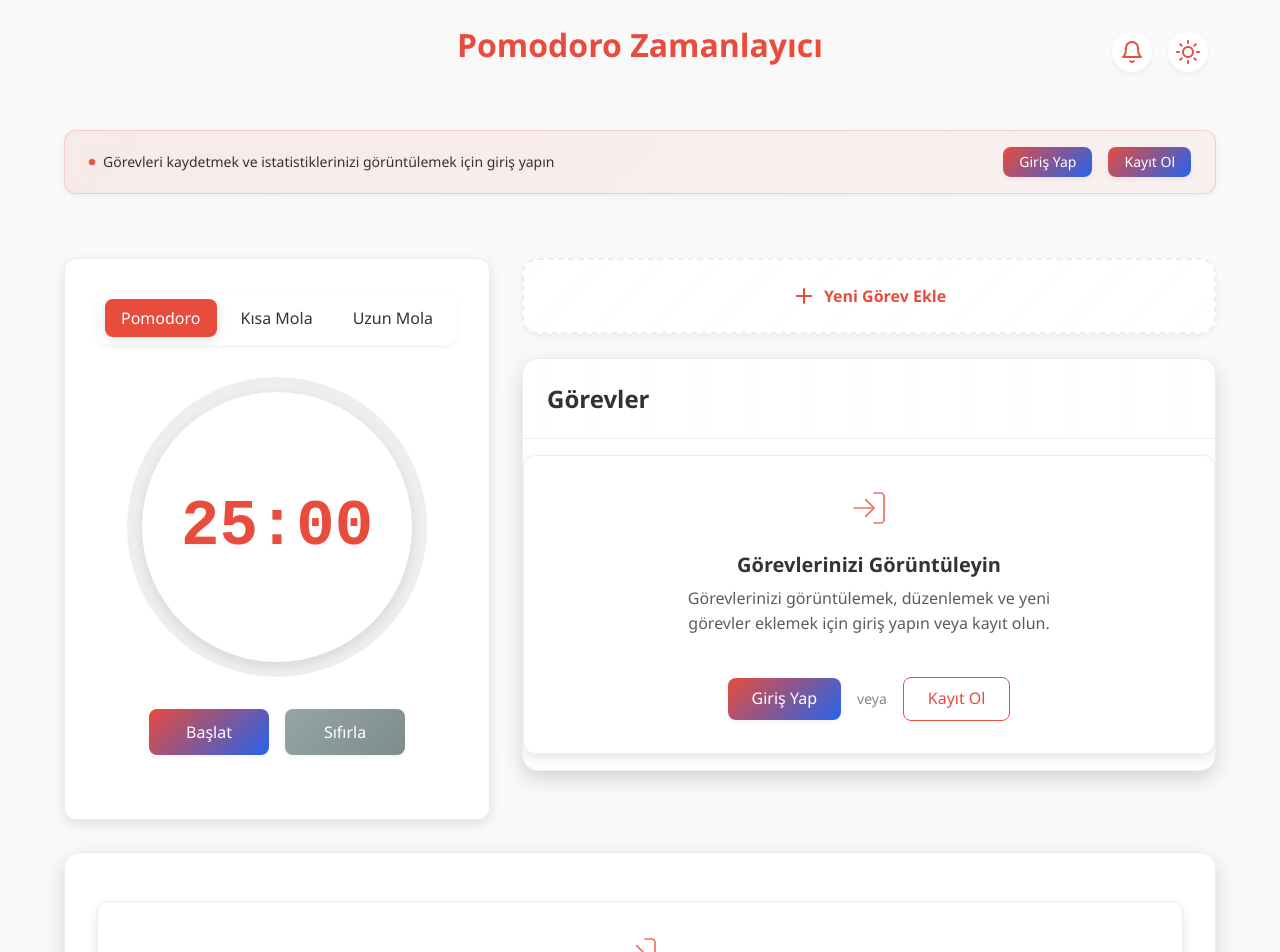
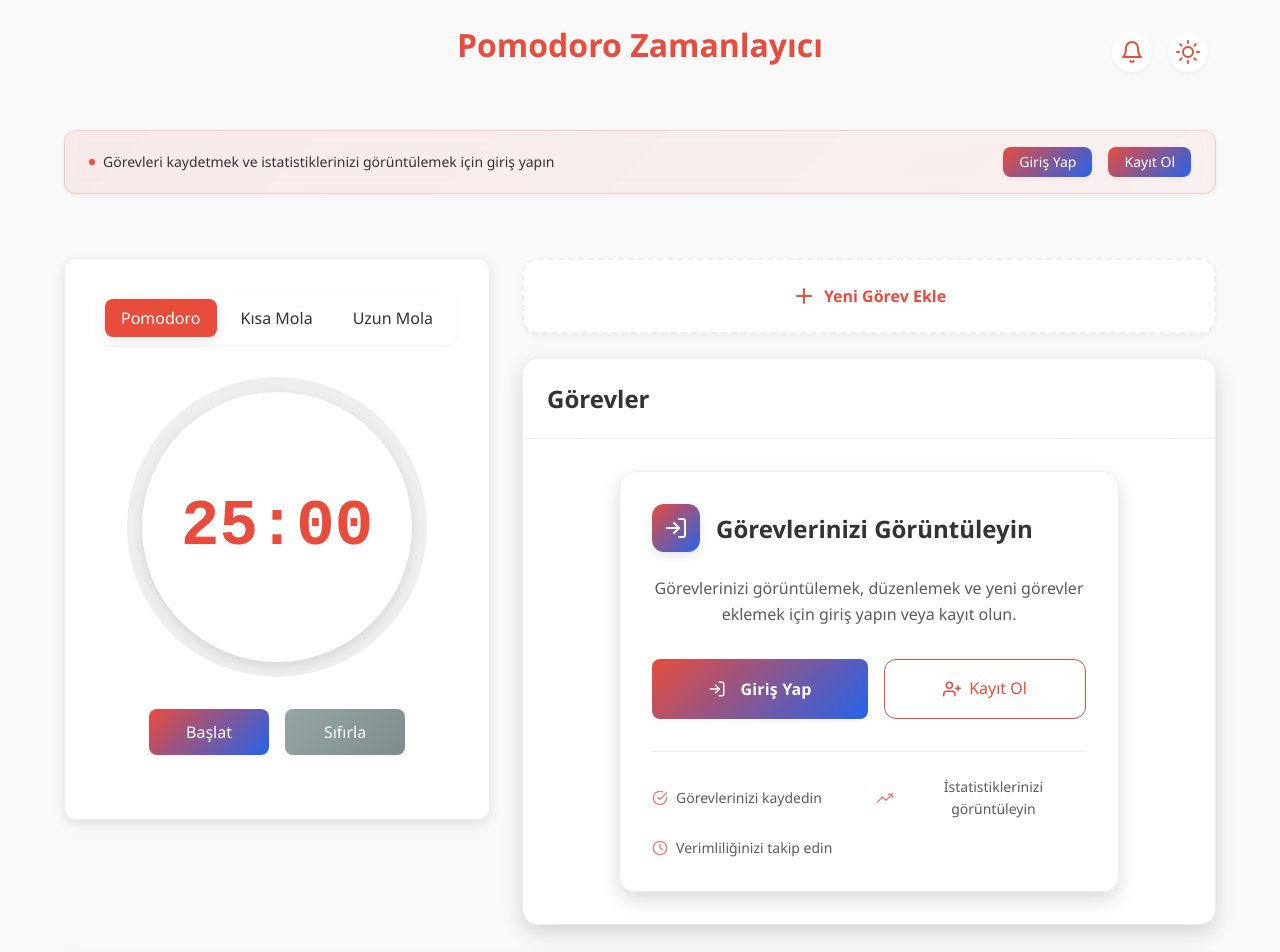
Before and after one commit to SoftwareHeart/pomodoro-client, a React (Create React App) app: page / in a window 1280 px wide. Shown: the top 952 px of the page. Built offline with nearby package versions, Linux system fonts and the light colour scheme.

Commit message:
bug düzenlemeleri

```diff
--- a/src/components/LoginPrompt.js
+++ b/src/components/LoginPrompt.js
@@ -5,21 +5,62 @@ import { Link } from 'react-router-dom';
 function LoginPrompt({ message, actionText }) {
     return (
         <div className="login-prompt-container">
-            <div className="login-prompt-icon">
-                <svg xmlns="http://www.w3.org/2000/svg" width="40" height="40" viewBox="0 0 24 24" fill="none" stroke="currentColor" strokeWidth="1" strokeLinecap="round" strokeLinejoin="round">
-                    <path d="M15 3h4a2 2 0 0 1 2 2v14a2 2 0 0 1-2 2h-4"></path>
-                    <polyline points="10 17 15 12 10 7"></polyline>
-                    <line x1="15" y1="12" x2="3" y2="12"></line>
-                </svg>
-            </div>
-            <h3 className="login-prompt-title">{message || 'Giriş Yapmanız Gerekiyor'}</h3>
-            <p className="login-prompt-text">
-                {actionText || 'Bu özelliği kullanmak için giriş yapmalı veya kayıt olmalısınız.'}
-            </p>
-            <div className="login-prompt-actions">
-                <Link to="/login" className="login-btn">Giriş Yap</Link>
-                <span className="login-prompt-separator">veya</span>
-                <Link to="/register" className="register-btn">Kayıt Ol</Link>
+            <div className="login-prompt-card">
+                <div className="login-prompt-card-header">
+                    <div className="login-prompt-card-icon">
+                        <svg xmlns="http://www.w3.org/2000/svg" width="24" height="24" viewBox="0 0 24 24" fill="none" stroke="currentColor" strokeWidth="2" strokeLinecap="round" strokeLinejoin="round">
+                            <path d="M15 3h4a2 2 0 0 1 2 2v14a2 2 0 0 1-2 2h-4"></path>
+                            <polyline points="10 17 15 12 10 7"></polyline>
+                            <line x1="15" y1="12" x2="3" y2="12"></line>
+                        </svg>
+                    </div>
+                    <h3 className="login-prompt-card-title">{message || 'Giriş Yapmanız Gerekiyor'}</h3>
+                </div>
+                <div className="login-prompt-card-content">
+                    <p>{actionText || 'Bu özelliği kullanmak için giriş yapmalı veya kayıt olmalısınız.'}</p>
+                </div>
+                <div className="login-prompt-card-actions">
+                    <Link to="/login" className="login-btn">
+                        <svg xmlns="http://www.w3.org/2000/svg" width="16" height="16" viewBox="0 0 24 24" fill="none" stroke="currentColor" strokeWidth="2" strokeLinecap="round" strokeLinejoin="round">
+                            <path d="M15 3h4a2 2 0 0 1 2 2v14a2 2 0 0 1-2 2h-4"></path>
+                            <polyline points="10 17 15 12 10 7"></polyline>
+                            <line x1="15" y1="12" x2="3" y2="12"></line>
+                        </svg>
+                        Giriş Yap
+                    </Link>
+                    <Link to="/register" className="register-btn">
+                        <svg xmlns="http://www.w3.org/2000/svg" width="16" height="16" viewBox="0 0 24 24" fill="none" stroke="currentColor" strokeWidth="2" strokeLinecap="round" strokeLinejoin="round">
+                            <path d="M16 21v-2a4 4 0 0 0-4-4H5a4 4 0 0 0-4 4v2"></path>
+                            <circle cx="8.5" cy="7" r="4"></circle>
+                            <line x1="20" y1="8" x2="20" y2="14"></line>
+                            <line x1="23" y1="11" x2="17" y2="11"></line>
+                        </svg>
+                        Kayıt Ol
+                    </Link>
+                </div>
+                <div className="login-prompt-features">
+                    <div className="feature-item">
+                        <svg xmlns="http://www.w3.org/2000/svg" width="16" height="16" viewBox="0 0 24 24" fill="none" stroke="currentColor" strokeWidth="2" strokeLinecap="round" strokeLinejoin="round">
+                            <path d="M22 11.08V12a10 10 0 1 1-5.93-9.14"></path>
+                            <polyline points="22 4 12 14.01 9 11.01"></polyline>
+                        </svg>
+                        <span>Görevlerinizi kaydedin</span>
+                    </div>
+                    <div className="feature-item">
+                        <svg xmlns="http://www.w3.org/2000/svg" width="16" height="16" viewBox="0 0 24 24" fill="none" stroke="currentColor" strokeWidth="2" strokeLinecap="round" strokeLinejoin="round">
+                            <polyline points="23 6 13.5 15.5 8.5 10.5 1 18"></polyline>
+                            <polyline points="17 6 23 6 23 12"></polyline>
+                        </svg>
+                        <span>İstatistiklerinizi görüntüleyin</span>
+                    </div>
+                    <div className="feature-item">
+                        <svg xmlns="http://www.w3.org/2000/svg" width="16" height="16" viewBox="0 0 24 24" fill="none" stroke="currentColor" strokeWidth="2" strokeLinecap="round" strokeLinejoin="round">
+                            <circle cx="12" cy="12" r="10"></circle>
+                            <polyline points="12 6 12 12 16 14"></polyline>
+                        </svg>
+                        <span>Verimliliğinizi takip edin</span>
+                    </div>
+                </div>
             </div>
         </div>
     );
--- a/src/styles/components/login-prompt.css
+++ b/src/styles/components/login-prompt.css
@@ -7,12 +7,6 @@
     justify-content: center;
     text-align: center;
     padding: var(--spacing-xl);
-    background-color: var(--color-panel);
-    border-radius: var(--border-radius-lg);
-    border: 1px solid var(--color-border);
-    box-shadow: var(--shadow-md);
-    margin: var(--spacing-md) 0;
-    animation: fadeIn var(--transition-normal) ease;
     height: 100%;
     min-height: 250px;
 }
@@ -53,17 +47,44 @@
 
 .login-btn,
 .register-btn {
-    padding: var(--spacing-sm) var(--spacing-lg);
-    border-radius: var(--border-radius-md);
+    flex: 1;
+    display: flex;
+    align-items: center;
+    justify-content: center;
+    gap: var(--spacing-sm);
+    padding: var(--spacing-md) var(--spacing-lg);
+    border-radius: var(--border-radius-lg);
     font-weight: 500;
     transition: all var(--transition-normal);
     text-decoration: none;
+    font-size: var(--font-size-md);
 }
 
 .login-btn {
     background: linear-gradient(135deg, var(--color-primary), var(--color-primary-dark));
     color: white;
     box-shadow: var(--shadow-sm);
+    border-radius: var(--border-radius-md);
+    min-width: 120px;
+    min-height: 44px;
+    padding: 0 var(--spacing-xl);
+    font-size: var(--font-size-md);
+    font-weight: 600;
+    display: flex;
+    align-items: center;
+    justify-content: center;
+    gap: var(--spacing-sm);
+    line-height: 1.2;
+    letter-spacing: 0.01em;
+    transition: all var(--transition-normal);
+}
+
+.login-btn:active {
+    filter: brightness(0.95);
+}
+
+.login-btn svg {
+    margin-right: 6px;
 }
 
 .register-btn {
@@ -78,6 +99,47 @@
     box-shadow: var(--shadow-md);
 }
 
+.login-btn svg,
+.register-btn svg {
+    width: 18px;
+    height: 18px;
+}
+
+.login-prompt-features {
+    display: grid;
+    grid-template-columns: repeat(auto-fit, minmax(200px, 1fr));
+    gap: var(--spacing-md);
+    padding-top: var(--spacing-lg);
+    border-top: 1px solid var(--color-border);
+}
+
+.feature-item {
+    display: flex;
+    align-items: center;
+    gap: var(--spacing-sm);
+    color: var(--color-foreground);
+    opacity: 0.8;
+    font-size: var(--font-size-sm);
+}
+
+.feature-item svg {
+    color: var(--color-primary);
+    opacity: 0.9;
+}
+
+@keyframes fadeIn {
+    from {
+        opacity: 0;
+        transform: translateY(10px);
+    }
+
+    to {
+        opacity: 1;
+        transform: translateY(0);
+    }
+}
+
+/* Mini login prompt styles */
 .login-prompt-mini {
     padding: var(--spacing-md) var(--spacing-lg);
     border-radius: var(--border-radius-lg);
@@ -163,8 +225,9 @@
     border-radius: var(--border-radius-xl);
     border: 1px solid var(--color-border);
     box-shadow: var(--shadow-lg);
-    padding: var(--spacing-lg);
-    margin-bottom: var(--spacing-lg);
+    padding: var(--spacing-xl);
+    width: 100%;
+    max-width: 500px;
     animation: fadeIn var(--transition-normal) ease;
 }
 
@@ -172,34 +235,39 @@
     display: flex;
     align-items: center;
     gap: var(--spacing-md);
-    margin-bottom: var(--spacing-md);
+    margin-bottom: var(--spacing-lg);
 }
 
 .login-prompt-card-icon {
     background: linear-gradient(135deg, var(--color-primary), var(--color-primary-dark));
     color: white;
-    width: 40px;
-    height: 40px;
+    width: 48px;
+    height: 48px;
     border-radius: var(--border-radius-lg);
     display: flex;
     align-items: center;
     justify-content: center;
+    box-shadow: var(--shadow-md);
 }
 
 .login-prompt-card-title {
-    font-size: var(--font-size-lg);
+    font-size: var(--font-size-xl);
     font-weight: 600;
     color: var(--color-foreground);
     margin: 0;
+    text-align: left;
 }
 
 .login-prompt-card-content {
     color: var(--color-foreground);
     opacity: 0.8;
-    margin-bottom: var(--spacing-md);
+    margin-bottom: var(--spacing-xl);
+    font-size: var(--font-size-md);
+    line-height: 1.6;
 }
 
 .login-prompt-card-actions {
     display: flex;
     gap: var(--spacing-md);
+    margin-bottom: var(--spacing-xl);
 }
```
Also changed, not shown: src/components/StatisticsPanel.js (+81 -92 lines).
